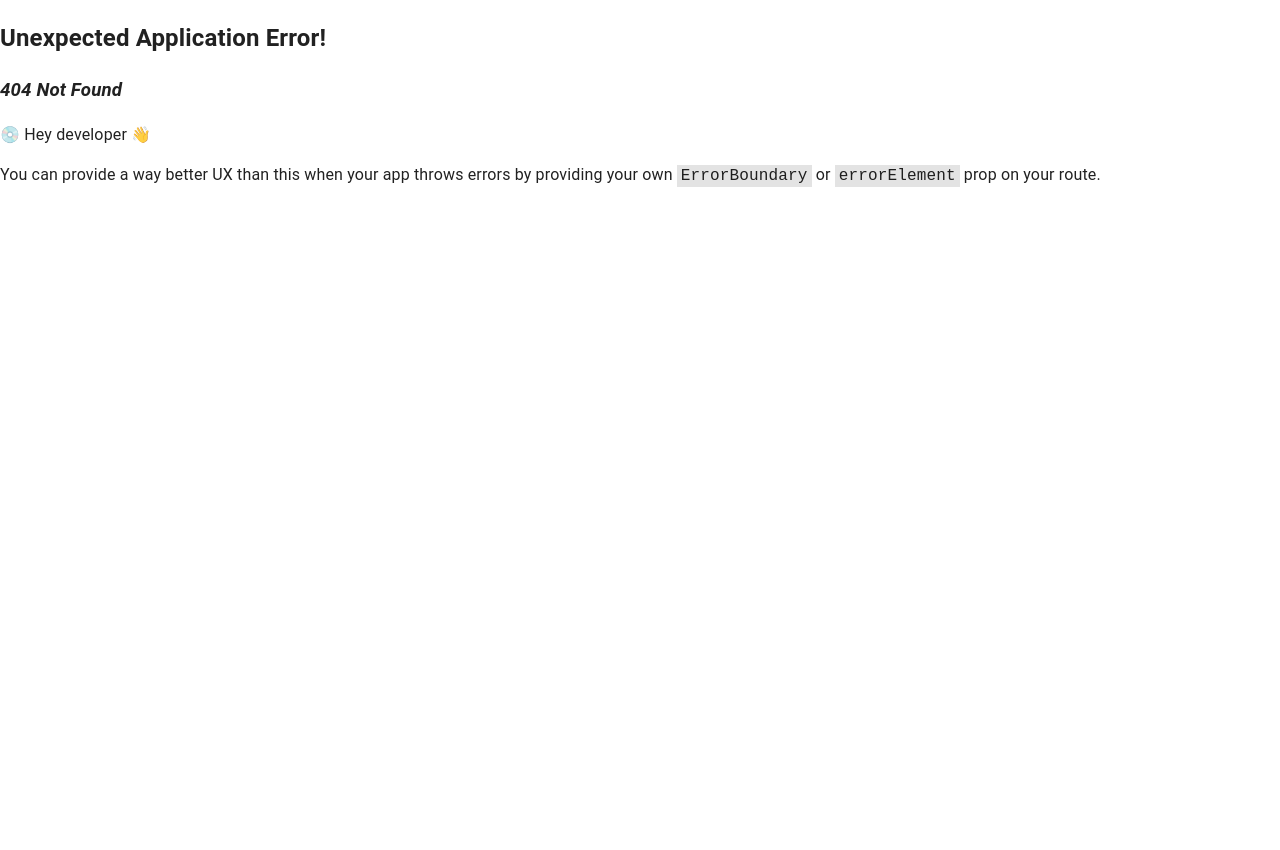
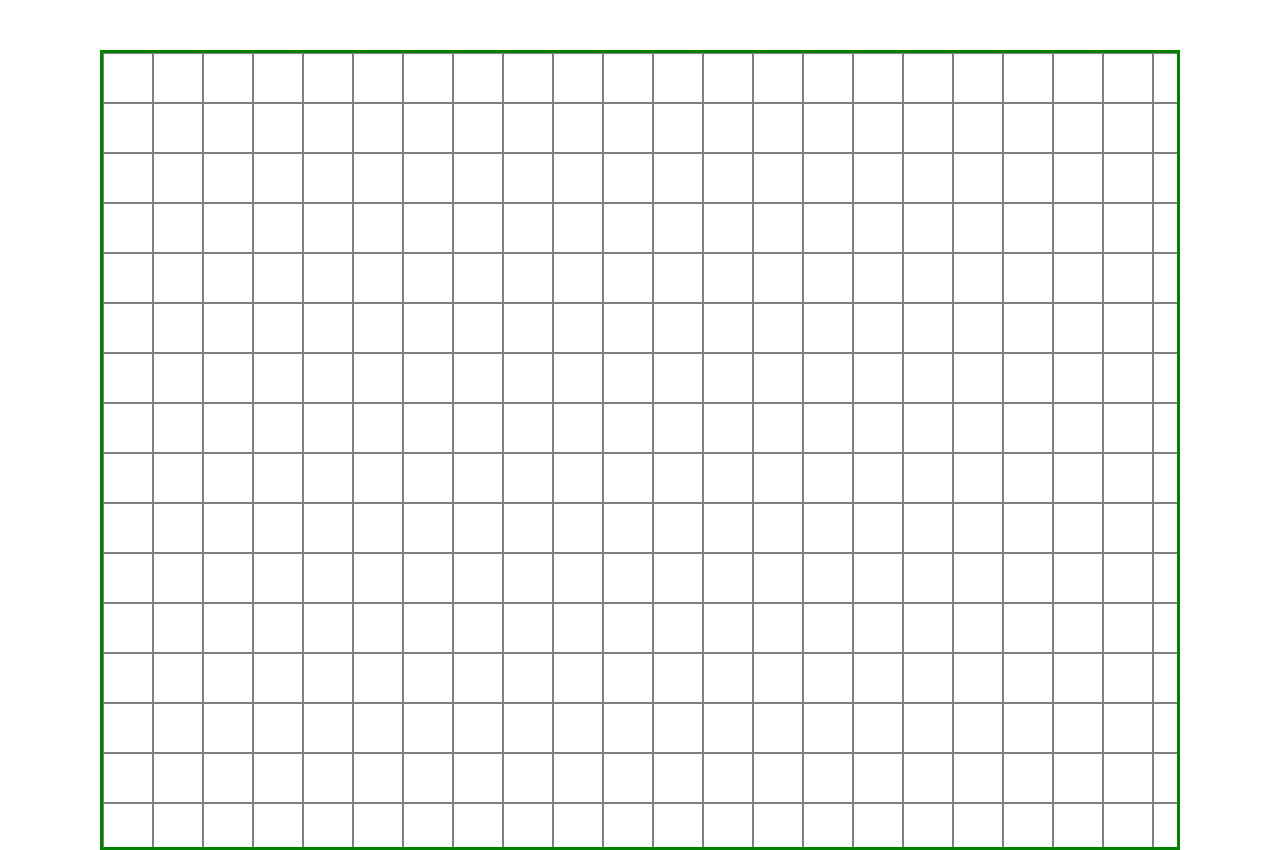
Before and after one commit to lawclaw/squarish, a React (Vite) app in the folder frontend/: page /test in a window 1280 px wide. Before the commit this address had no page. Before the commit the page ends 800 px from the top, so only its background shows below. Built offline with nearby package versions, Linux system fonts and the light colour scheme.

Commit message:
Convert to grid, zoom not working but at least its rendering

```diff
--- a/frontend/package.json
+++ b/frontend/package.json
@@ -15,15 +15,21 @@
     "@mui/icons-material": "^5.14.12",
     "@mui/material": "^5.14.12",
     "@mui/system": "^5.14.12",
+    "@types/react-virtualized": "^9.21.26",
+    "@types/react-window": "^1.8.7",
     "konva": "^9.2.1",
     "localforage": "^1.10.0",
     "match-sorter": "^6.3.1",
     "react": "^18.2.0",
+    "react-data-grid": "7.0.0-beta.40",
     "react-dom": "^18.2.0",
     "react-draggable": "^4.4.6",
     "react-intersection-observer": "^9.5.2",
     "react-konva": "^18.2.10",
+    "react-konva-utils": "^1.0.5",
     "react-router-dom": "^6.17.0",
+    "react-virtualized": "^9.22.5",
+    "react-window": "^1.8.9",
     "react-zoom-pan-pinch": "^3.1.0",
     "socket.io-client": "^4.7.2",
     "sort-by": "^1.2.0"
--- a/frontend/src/components/GridCanvas.tsx
+++ b/frontend/src/components/GridCanvas.tsx
@@ -11,7 +11,7 @@ interface GridCanvasProps {
 
 const GridCanvas: React.FC<GridCanvasProps> = ({grid, cellSize, borderSize, width, height}) => {
     return (
-        <Stage draggable={true} width={width} height={height} style={{marginLeft:(innerWidth - width) / 2}}>
+        <Stage draggable={true} width={width} height={height} style={{marginLeft: (innerWidth - width) / 2}}>
             <Layer>
                 {grid.map((row, rowIndex) =>
                     row.map((color, colIndex) => (
--- /dev/null
+++ b/frontend/src/components/VirtualGrid.tsx
@@ -0,0 +1,43 @@
+import {FixedSizeGrid} from 'react-window';
+import '../css/HomePage.css'
+import * as React from "react";
+
+const cellSize = 50; // Size of each grid cell
+const gridSize = 1000; // Size of the grid
+
+const initialData = Array.from({length: gridSize}, () =>
+    Array.from({length: gridSize}, () => ('#ffffff'))
+);
+
+const VirtualGrid: React.FC = () => {
+
+    const width = window.innerWidth - 200
+    const getCellStyle = (rowIndex: number, columnIndex: number) => ({
+        width: `${cellSize}px`,
+        height: `${cellSize}px`,
+        backgroundColor: initialData[rowIndex][columnIndex],
+        border: '1px solid gray',
+    });
+
+    return (
+        <div style={{marginLeft: 100, marginTop: 50}}>
+            <FixedSizeGrid
+                style={{border: '3px solid green'}}
+                className={'no-scrollbars'}
+                columnCount={gridSize}
+                rowCount={gridSize}
+                columnWidth={cellSize}
+                rowHeight={cellSize}
+                width={width}
+                height={window.innerHeight}
+            >
+                {({columnIndex, rowIndex, style}) => (
+                    <div style={{...style, ...getCellStyle(rowIndex, columnIndex)}}>
+                    </div>
+                )}
+            </FixedSizeGrid>
+        </div>
+    );
+};
+
+export default VirtualGrid;
--- a/frontend/src/css/HomePage.css
+++ b/frontend/src/css/HomePage.css
@@ -2,3 +2,25 @@
 html, body {
     margin: 0;
 }
+
+
+.no-scrollbars {
+    scrollbar-width: thin;
+    scrollbar-color: transparent transparent;
+
+    &::-webkit-scrollbar {
+        width: 1px;
+    }
+
+    &::-webkit-scrollbar-track {
+        background: transparent;
+    }
+
+    &::-webkit-scrollbar-thumb {
+        background-color: transparent;
+    }
+}
+
+.no-scrollbars::-webkit-scrollbar {
+    display: none; /* Safari and Chrome */
+}
--- a/frontend/src/main.tsx
+++ b/frontend/src/main.tsx
@@ -6,6 +6,7 @@ import LoginPage from "./pages/LoginPage.tsx";
 import {createTheme, ThemeOptions, ThemeProvider} from "@mui/material/styles";
 import {CssBaseline} from "@mui/material";
 import SignupPage from "./pages/SignupPage.tsx";
+import VirtualGrid from "./components/VirtualGrid.tsx";
 
 const router = createBrowserRouter([
     {
@@ -19,6 +20,10 @@ const router = createBrowserRouter([
     {
         path: '/signup',
         element: <SignupPage/>
+    },
+    {
+        path: '/test',
+        element: <VirtualGrid width={100} height={100}/>
     }
 ])
 
@@ -26,10 +31,10 @@ export const themeOptions: ThemeOptions = {
     palette: {
         mode: 'light',
         primary: {
-            main: '#3f51b5',
+            main: '#039374',
         },
         secondary: {
-            main: '#f50057',
+            main: '#032393',
         },
     },
 };
--- a/frontend/src/pages/HomePage.tsx
+++ b/frontend/src/pages/HomePage.tsx
@@ -7,6 +7,7 @@ import GridCanvas from '../components/GridCanvas.tsx';
 import ButtonAppBar from '../components/ButtonAppBar.tsx';
 import BasicSpeedDial from '../components/BasicSpeedDial.tsx';
 import Grid from "@mui/system/Unstable_Grid";
+import VirtualGrid from "../components/VirtualGrid.tsx";
 
 const gridSize = 100;
 
@@ -38,9 +39,10 @@ function HomePage() {
                     <ButtonAppBar/>
                 </Grid>
                 <Grid xs={12}>
-                    <GridCanvas width={innerWidth - (innerWidth * 0.2)} height={innerHeight} borderSize={0.5}
-                                grid={Array.from(Array(gridSize), _ => Array(gridSize).fill('white'))}
-                                cellSize={10}/>
+                    {/*<GridCanvas width={innerWidth - (innerWidth * 0.2)} height={innerHeight} borderSize={0.5}*/}
+                    {/*            grid={Array.from(Array(gridSize), _ => Array(gridSize).fill('white'))}*/}
+                    {/*            cellSize={10}/>*/}
+                    <VirtualGrid/>
                     <BasicSpeedDial/>
                 </Grid>
             </Grid>
--- a/frontend/src/pages/SignupPage.tsx
+++ b/frontend/src/pages/SignupPage.tsx
@@ -41,27 +41,6 @@ const SignupPage = () => {
                 </Typography>
                 <Box component="form" noValidate onSubmit={handleSubmit} sx={{mt: 3}}>
                     <Grid container spacing={2}>
-                        <Grid item xs={12} sm={6}>
-                            <TextField
-                                autoComplete="given-name"
-                                name="firstName"
-                                required
-                                fullWidth
-                                id="firstName"
-                                label="First Name"
-                                autoFocus
-                            />
-                        </Grid>
-                        <Grid item xs={12} sm={6}>
-                            <TextField
-                                required
-                                fullWidth
-                                id="lastName"
-                                label="Last Name"
-                                name="lastName"
-                                autoComplete="family-name"
-                            />
-                        </Grid>
                         <Grid item xs={12}>
                             <TextField
                                 required
@@ -83,12 +62,6 @@ const SignupPage = () => {
                                 autoComplete="new-password"
                             />
                         </Grid>
-                        <Grid item xs={12}>
-                            <FormControlLabel
-                                control={<Checkbox value="allowExtraEmails" color="primary"/>}
-                                label="I want to receive inspiration, marketing promotions and updates via email."
-                            />
-                        </Grid>
                     </Grid>
                     <Button
                         type="submit"
@@ -100,7 +73,7 @@ const SignupPage = () => {
                     </Button>
                     <Grid container justifyContent="flex-end">
                         <Grid item>
-                            <Link href="#" variant="body2">
+                            <Link href="/login" variant="body2">
                                 Already have an account? Sign in
                             </Link>
                         </Grid>
```
Also changed, not shown: frontend/src/components/Grid.tsx (+127 -127 lines), 1 other file (tests, documents, lock files or other folders).
